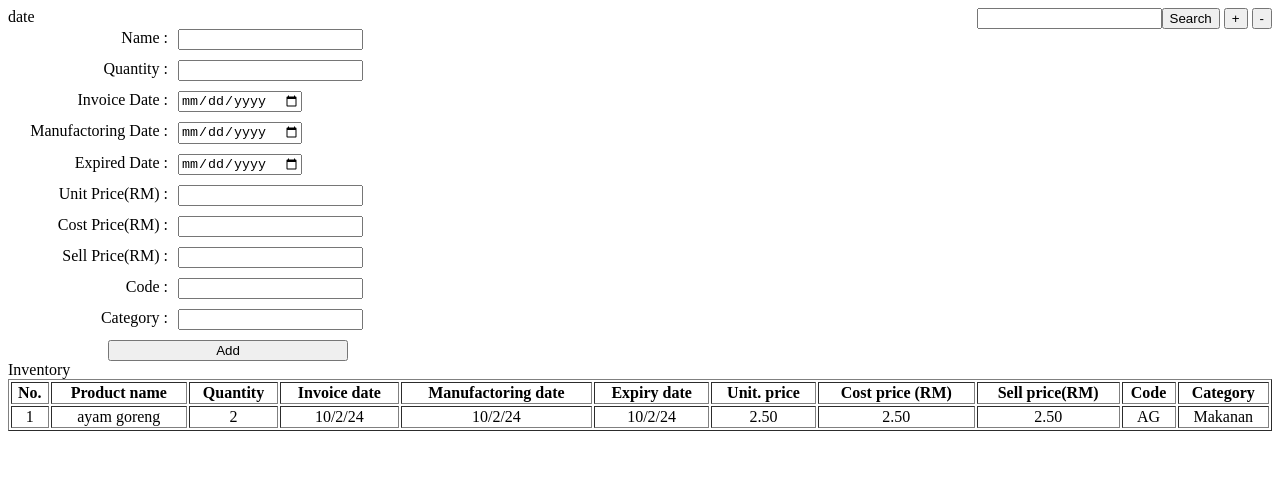
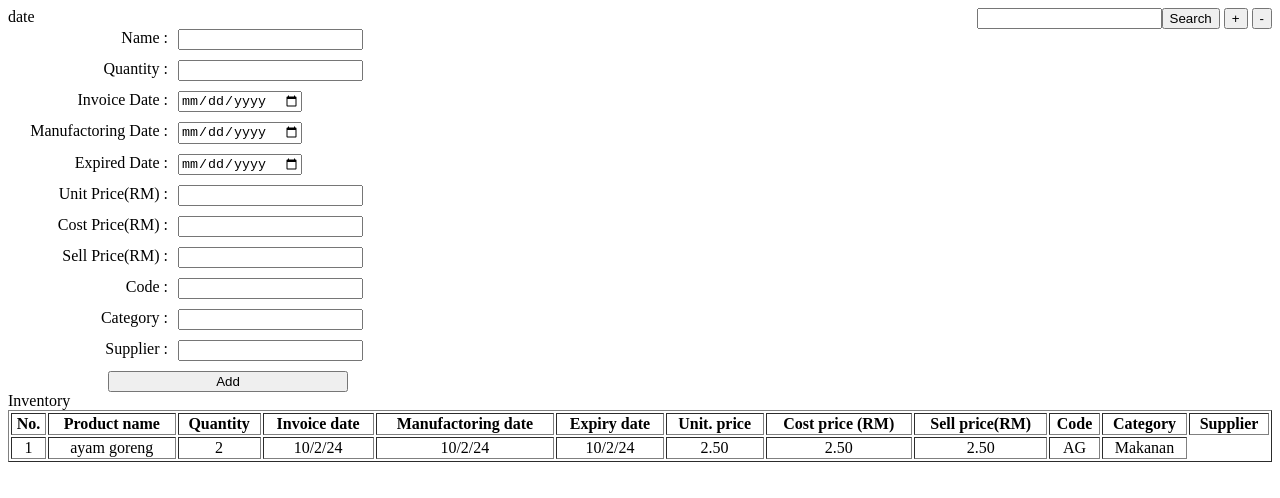
Before and after one commit to muhsin27/POS, a plain HTML site: page inventory.html in a window 1280 px wide. Drawn offline with Linux system fonts and the light colour scheme.

Commit message:
add supplier in form and table for inventory.html

```diff
--- a/inventory.html
+++ b/inventory.html
@@ -91,6 +91,10 @@
           <label for="category">Category :</label>
           <input type="text" name="category" id="category" />
         </div>
+        <div class="supp">
+          <label for="supp">Supplier :</label>
+          <input type="text" name="supp" id="supp" />
+        </div>
         <button onclick="add()">Add</button>
       </div>
 
@@ -110,6 +114,7 @@
               <th>Sell price(RM)</th>
               <th>Code</th>
               <th>Category</th>
+              <th>Supplier</th>
             </tr>
           </thead>
           <tbody>
```
Also changed, not shown: 1 other file.
